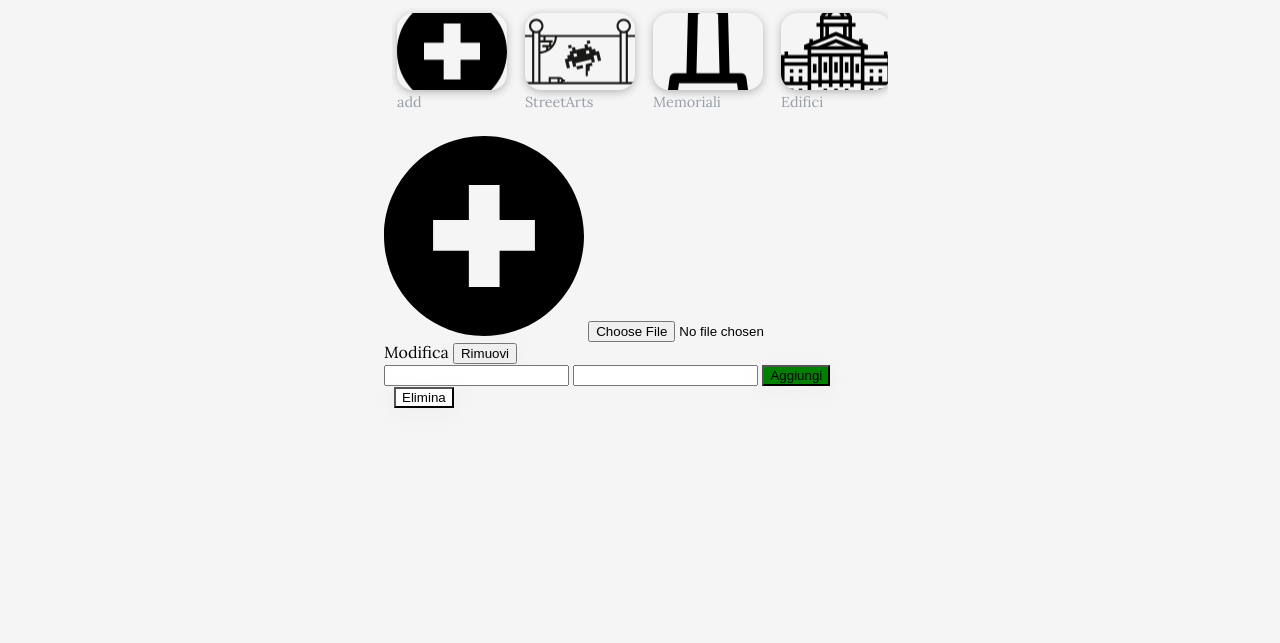
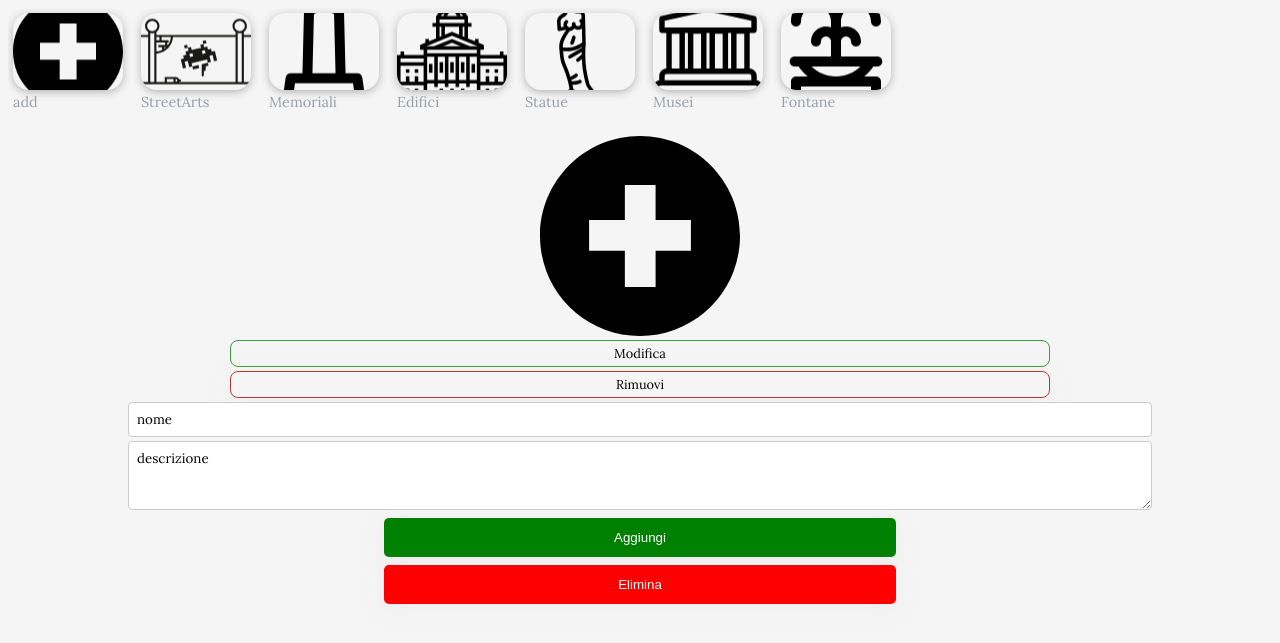
Before and after one commit to Spinny03/VisitBerlin, a PHP site: page /admin/editType.php in a window 1280 px wide. Shown: the top 643 px of the page. Run offline with PHP 8.4, Linux system fonts and the light colour scheme; data comes from the database, SQL or seed files in the repository.

Commit message:
brutalismo sovietico

```diff
--- a/admin/css/editldi.css
+++ b/admin/css/editldi.css
@@ -100,6 +100,7 @@ audio::-webkit-media-controls-mute-button{
 form{
     gap: 1rem;
     width: 80%;
+    margin: auto;
 }
 
 @media screen and (min-width: 1000px) {
--- a/admin/editType.php
+++ b/admin/editType.php
@@ -64,9 +64,10 @@
         <link rel="stylesheet" href="../css/textFormat.css">
         <link rel="stylesheet" href="../css/imageGallery.css">
         <link rel="stylesheet" href="../css/components.css">
+        <link rel="stylesheet" href="css/editldi.css">
         <title>Admin</title>
     </head>
-    <body>
+    <body style="display: block; width:100%;">
     <div class="leftScrollMenu">
             <?php
                 $query = "SELECT * FROM tipo";
@@ -92,7 +93,7 @@
                                     <span class="smallText">'.$row["name"].'</span>
                                 </div>
                             </div>
-                            </a>';
+                        </a>';
                     }
                 }
             ?>
@@ -101,7 +102,7 @@
             <input type="hidden" name="idldi" value="<?php echo $id;?>">
             <img width="200" height="200" src="<?php echo $img; ?>" class="profilePhotoBig">
             <label class="photoBtn" for="apply"><input class="inPhoto" type="file" name="pfile" id="apply" accept="image/*">Modifica</label>
-            <button type="submit" name="change" value="False" class="photoBtn removeBtn">Rimuovi</button>
+            <button type="submit" name="change" value="False" class="photoBtn removeBtn" style="border: 1px solid #b8382f;">Rimuovi</button>
         </form>
         <script>
             document.getElementById("apply").onchange = function() {
@@ -110,21 +111,48 @@
         </script>
         <form action="access/editTypeDB.php" method="POST">
             <input type="hidden" name="ldi" value="<?php echo $id;?>">
-            <input type="text" name="name" value="<?php echo $name;?>">
-            <input type="text" name="description" value="<?php echo $description;?>">
+            <input type="text" name="name" value="<?php echo $name;?>" placeholder="nome">
+            <textarea type="text" name="description" value="<?php echo $description;?>" placeholder="descrizione" rows="3"></textarea>
                 <?php
                     if(!empty($_GET["ldi"])){
-                        echo '<button type="submit" name="change" value="True" class="logbtn">Salva le modifiche</button>';
+                        echo '<button type="submit" name="change" value="True" class="green">Salva le modifiche</button>';
                     }
                     else{
-                        echo '<button style="background-color: green;" type="submit" name="change" value="add" class="logbtn">Aggiungi</button>';
+                        echo '<button style="" type="submit" name="change" value="add" class="green">Aggiungi</button>';
                     }
                 ?>
         </form>
         <form action="access/editTypeDB.php" method="POST">
-            <button type="submit" class="itemNumber formBtn" name="del" value="<?php echo $id;?>" style="background-color: white; margin-left:10px;">
+            <button type="submit" class="elimina" name="del" value="<?php echo $id;?>" style="">
                 Elimina
             </button>
         </form>
     </body>
+    <style>
+        form{
+            margin-top: .25rem;
+            display: flex;
+            flex-direction: column;
+            align-items: center;
+            gap:.25rem;
+        }
+        .elimina{
+            background-color: red;
+            color: white;
+            border: none;
+            border-radius: 5px;
+            padding: 12px 16px;
+            margin-top: .25rem;
+            width: 50%;
+        }
+        .green{
+            background-color: green;
+            color: white;
+            border: none;
+            border-radius: 5px;
+            padding: 12px 16px;
+            margin-top: .25rem;
+            width: 50%;
+        }
+    </style>
 </html>
```
